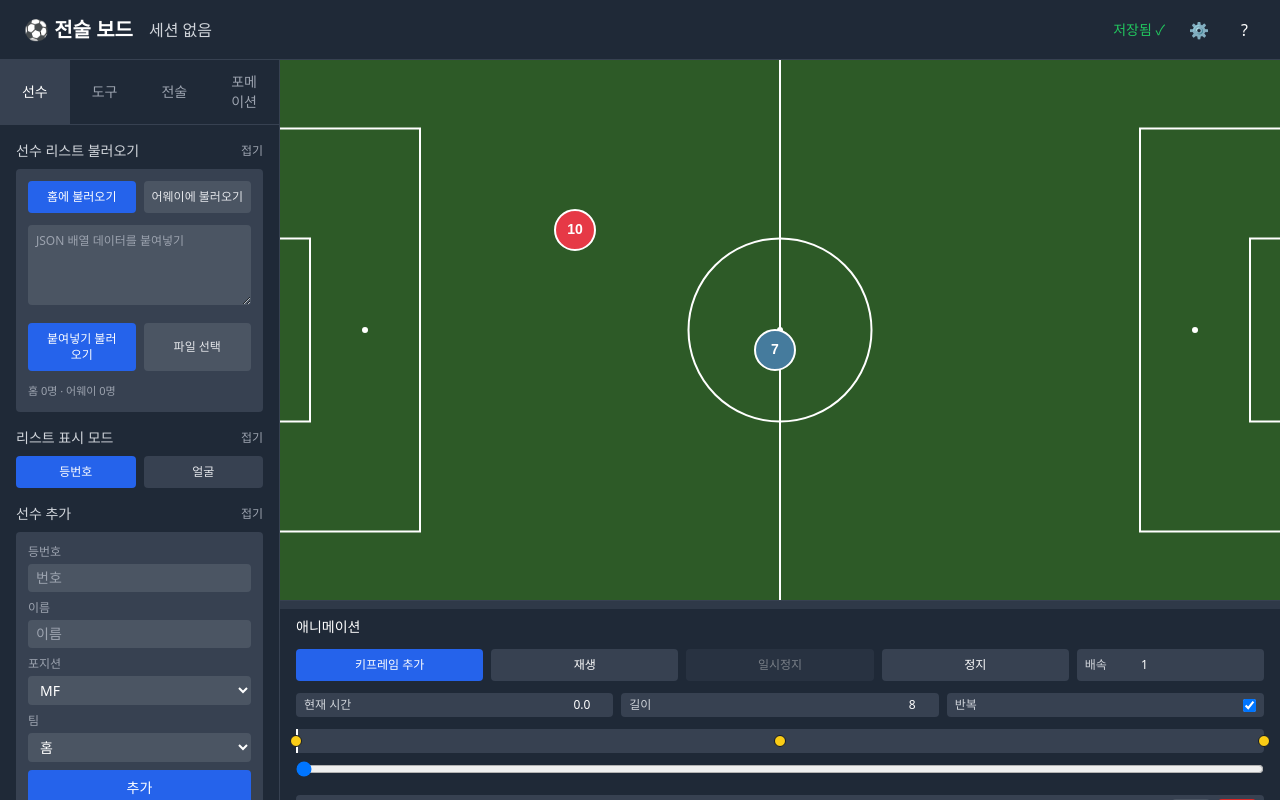
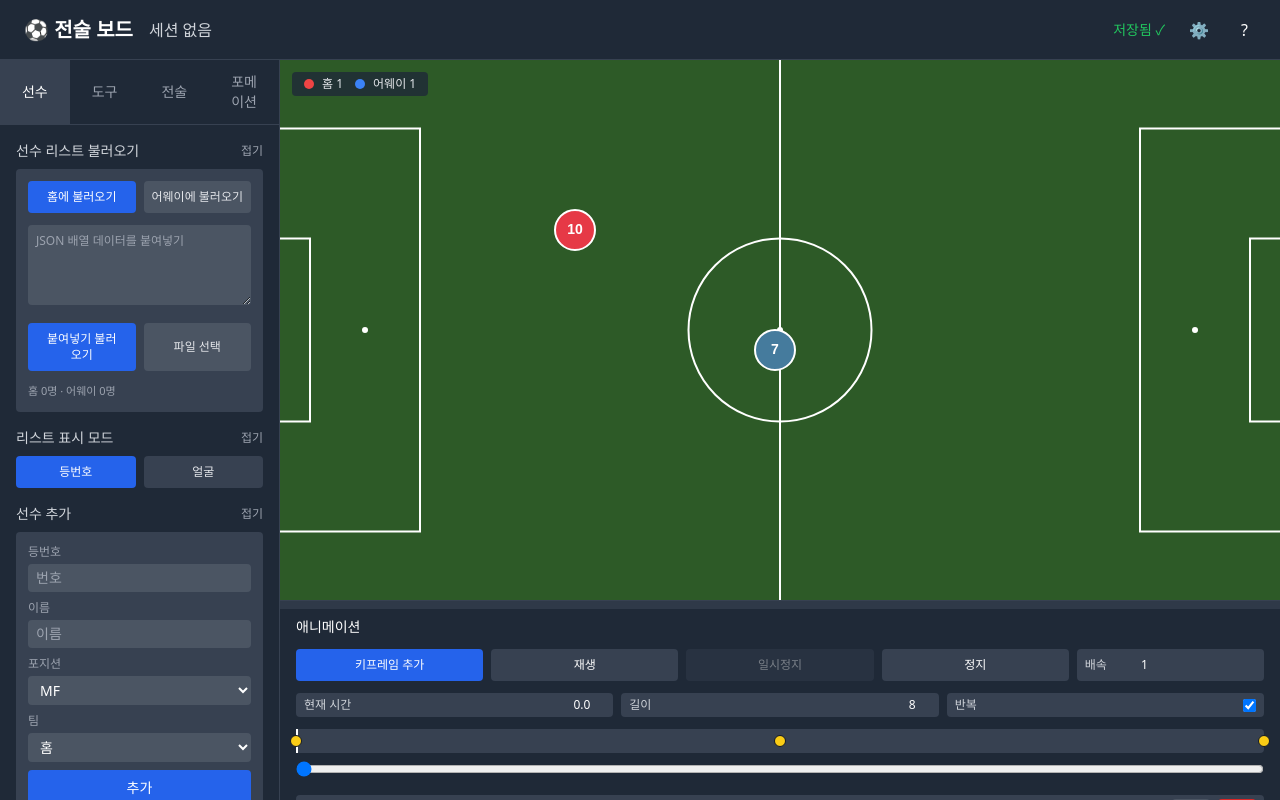
Before and after one commit to hakunamta00700/soccer_strategy_app, a React (Vite) app: page / in a window 1280 px wide. Built offline with nearby package versions, Linux system fonts and the light colour scheme.

Commit message:
feat: show home/away player counts on board

```diff
--- a/src/components/board/TacticalBoard.tsx
+++ b/src/components/board/TacticalBoard.tsx
@@ -31,6 +31,8 @@ function TacticalBoard() {
     arrowPointerWidth,
     boardOrientation,
   } = useUIStore();
+  const homeCount = players.filter((player) => player.team === 'home').length;
+  const awayCount = players.filter((player) => player.team === 'away').length;
 
   const [isDrawing, setIsDrawing] = useState(false);
   const [drawingPoints, setDrawingPoints] = useState<number[]>([]);
@@ -213,6 +215,16 @@ function TacticalBoard() {
 
   return (
     <div className="flex-1 bg-gray-900 relative overflow-hidden">
+      <div className="absolute top-3 left-3 z-10 flex items-center gap-3 text-xs text-gray-200 bg-gray-800/80 px-3 py-1 rounded">
+        <span className="flex items-center gap-2">
+          <span className="w-2.5 h-2.5 rounded-full bg-red-500" />
+          홈 {homeCount}
+        </span>
+        <span className="flex items-center gap-2">
+          <span className="w-2.5 h-2.5 rounded-full bg-blue-500" />
+          어웨이 {awayCount}
+        </span>
+      </div>
       <div className="absolute inset-0 flex items-center justify-center">
         <Stage
           width={stageWidth}
```
